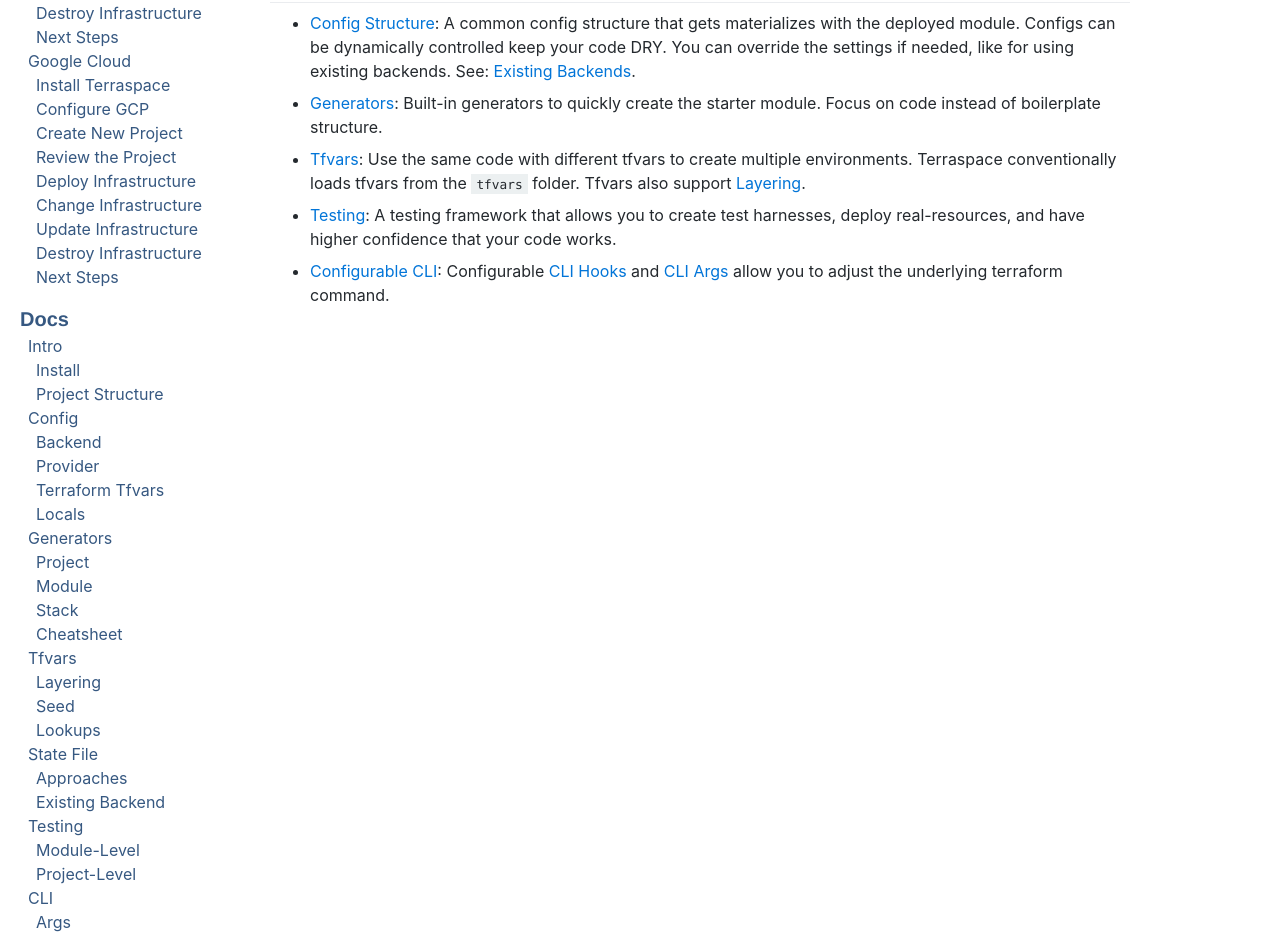
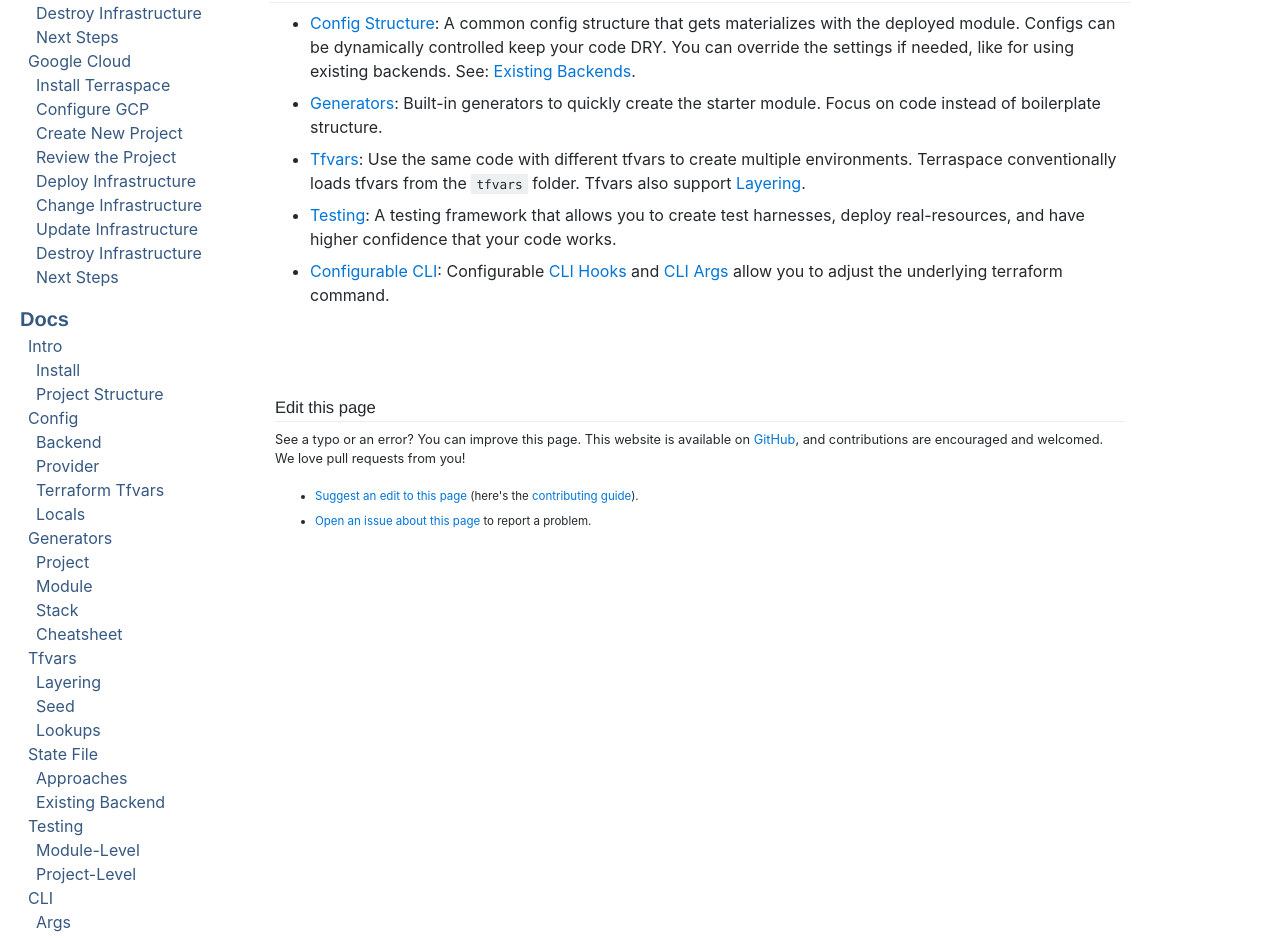
Before and after one commit to boltops-tools/terraspace-docs, a Jekyll site: the page built from _docs/intro.md, in a window 1280 px wide. Shown: the part 323-1261 px from the top of the page. Built offline with Jekyll 4.4.1, drawn with Linux system fonts in a browser that asks for light colours; a script that is not in the unit is left out.

Commit message:
add edit on github

```diff
--- a/_config.yml
+++ b/_config.yml
@@ -55,7 +55,7 @@
 markdown: kramdown
 permalink: pretty
 
-gh_url: https://github.com/boltops-tools/terraspace
+gh_url: https://github.com/boltops-tools/terraspace-docs
 
 collections:
   docs:
--- a/_includes/content.html
+++ b/_includes/content.html
@@ -19,6 +19,8 @@
       <h1>{{ page.title }}</h1>
       {{ content }}
     </div>
+
+    {% include edit-on-github.html %}
   </div>
 </div>
 
--- a/_includes/edit-on-github.html
+++ b/_includes/edit-on-github.html
@@ -2,8 +2,8 @@
   <h2>Edit this page</h2>
   <p>See a typo or an error? You can improve this page. This website is available on <a href="{{ site.gh_url }}">GitHub</a>, and contributions are encouraged and welcomed. We love pull requests from you! </p>
   <ul>
-    <li><a href="{{ site.gh_url }}/blob/master/docs/{{ page.path }}" target="_blank">Suggest an edit to this page</a> (here's the <a href="{% link _docs/contributing.md %}" target="_blank">contributing guide</a>).</li>
-    <li><a href="{{ site.gh_url }}/issues/new?body=This%20issue%20is%20about%20<http://{{ site.url }}{{ page.url }}>%20(source%20file%3A%20<{{ site.gh_url }}/blob/master/docs/{{ page.path }}>)" target="_blank">Open an issue about this page</a> to report a
+    <li><a href="{{ site.gh_url }}/blob/master/{{ page.path }}" target="_blank">Suggest an edit to this page</a> (here's the <a href="{% link _docs/contributing.md %}" target="_blank">contributing guide</a>).</li>
+    <li><a href="{{ site.gh_url }}/issues/new?body=This%20issue%20is%20about%20<http://{{ site.url }}{{ page.url }}>%20(source%20file%3A%20<{{ site.gh_url }}/blob/master/{{ page.path }}>)" target="_blank">Open an issue about this page</a> to report a
       problem.</li>
   </ul>
 </div>
--- a/_sass/theme.scss
+++ b/_sass/theme.scss
@@ -108,15 +108,18 @@
 
 
 .edit-on-github {
-  font-size: 0.75em;
+  font-size: 0.8em;
   border-top: thin solid white;
   border-bottom: thin solid white;
-  padding: 20px 0;
-  margin-top: 80px;
-}
+  padding: 20px;
+  margin-top: 60px;
 
-.edit-on-github h2 {
-  font-size: 1.8em;
+  h2 {
+    font-size: 1.3em;
+  }
+  li {
+    font-size: 0.9em;
+  }
 }
 
 .use-cases {
```
Also changed, not shown: _docs/intro.md (line endings or trailing spaces).
